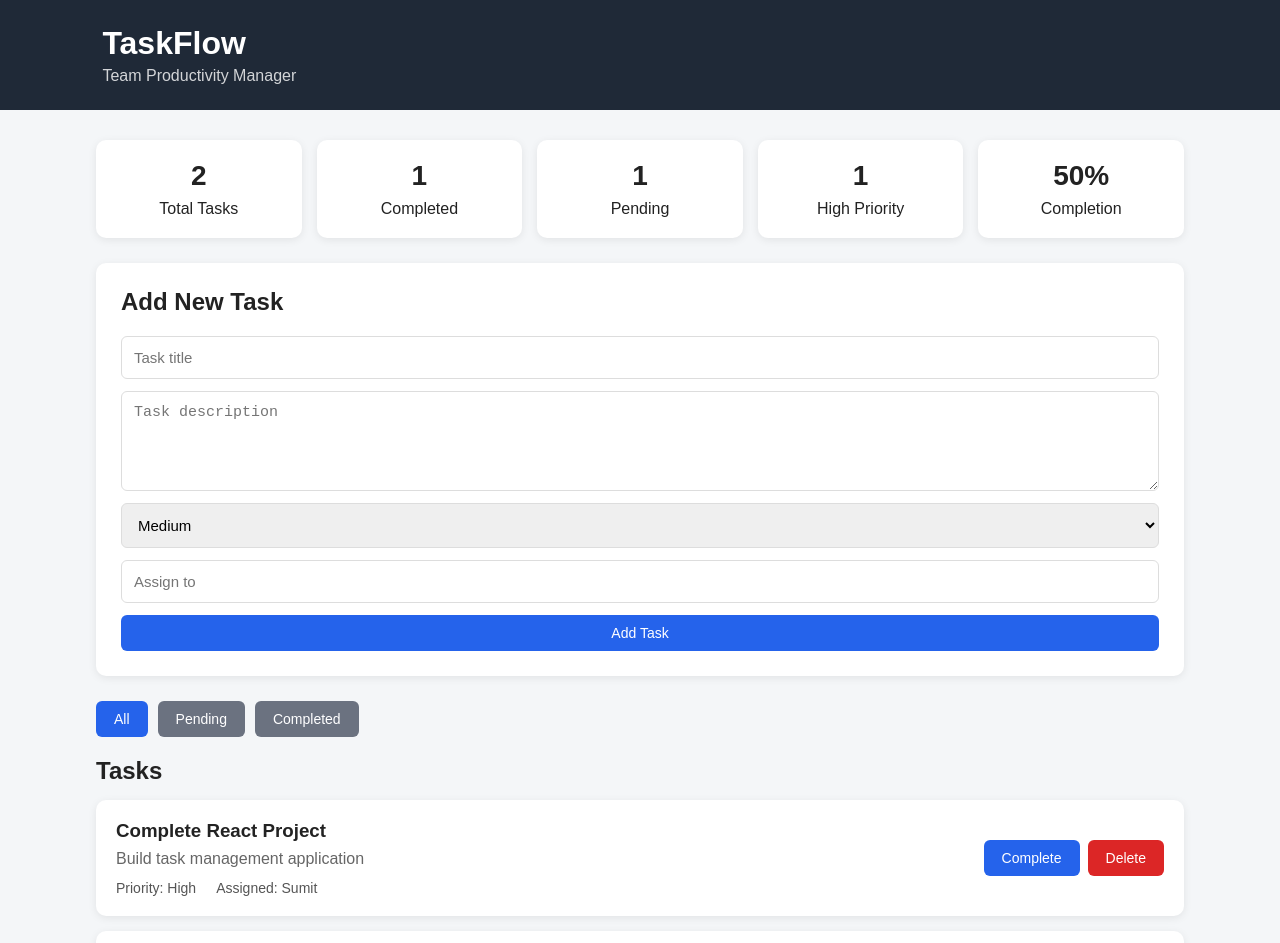
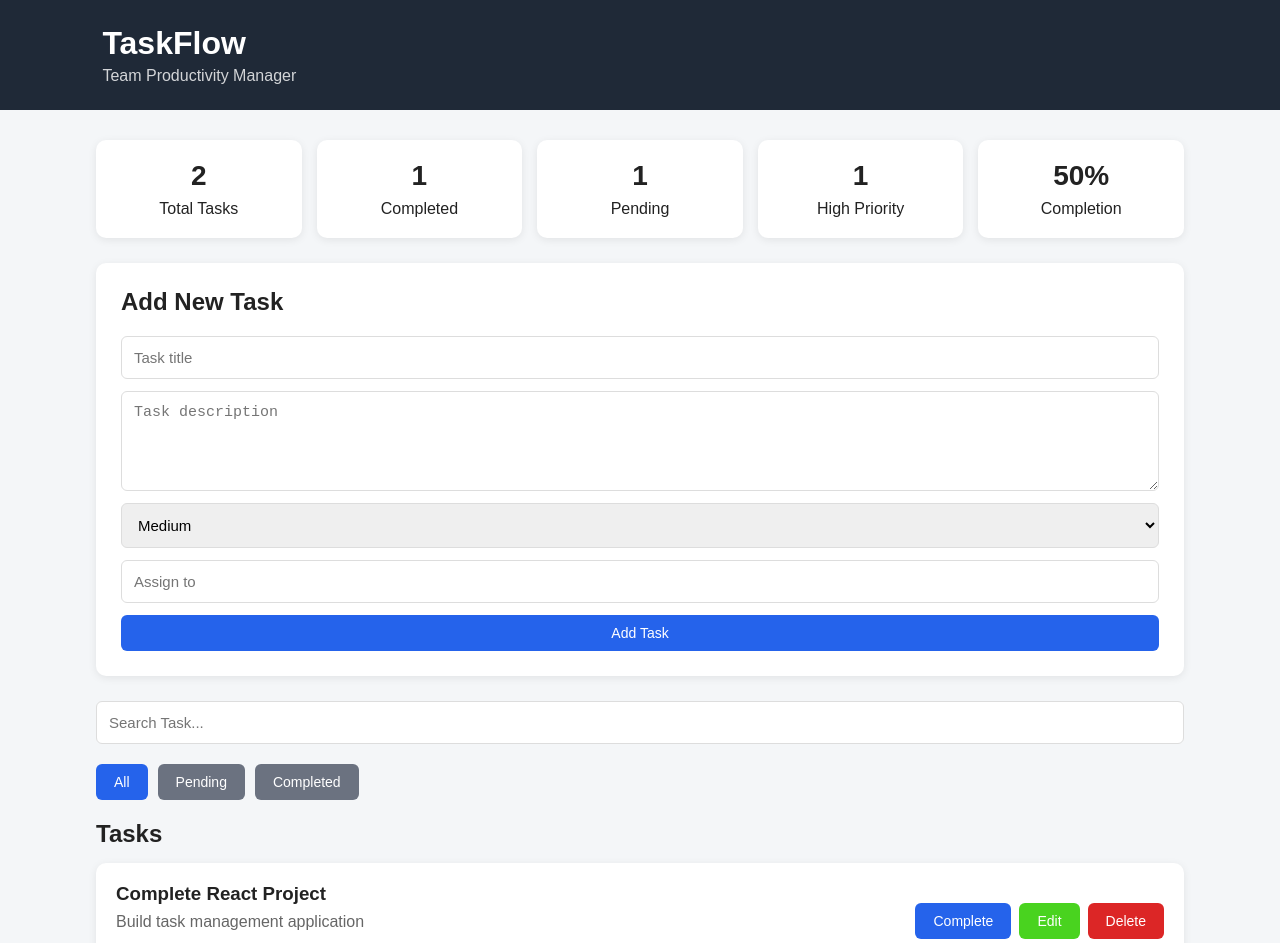
Before and after one commit to HC-DEV69/TaskManagerReact, a React (Vite) app in the folder TaskManagerApp/: page / in a window 1280 px wide. Shown: the top 943 px of the page. Built offline with nearby package versions, Linux system fonts and the light colour scheme.

Commit message:
Search Bar Added

```diff
--- a/TaskManagerApp/src/App.jsx
+++ b/TaskManagerApp/src/App.jsx
@@ -4,10 +4,13 @@ import TaskForm from "./components/TaskForm.jsx";
 import Statistics from "./components/Statistics.jsx";
 import FilterBar from "./components/FilterBar.jsx";
 import TaskList from "./components/TaskList.jsx";
+import SearchBar from "./components/SearchBar.jsx";
 
 function App() {
 
     const [filter, setFilter] = useState("all");
+    const[search, setSearch ] = useState("");
+
 
     return (
         <div className="app">
@@ -20,9 +23,11 @@ function App() {
 
                 <TaskForm />
 
+                <SearchBar setSearch={setSearch}/>
+
                 <FilterBar filter={filter} setFilter={setFilter} />
 
-                <TaskList filter={filter}/>
+                <TaskList filter={filter} search={search}/>
 
             </main>
 
--- /dev/null
+++ b/TaskManagerApp/src/components/SearchBar.jsx
@@ -0,0 +1,15 @@
+
+function SearchBar({setSearch}) {
+
+
+
+
+    return(
+        <>
+            <input type="text" name="search" id="searchBar" placeholder="Search Task..."
+            onChange={(e)=>setSearch(e.target.value)} />
+        </>
+    )
+}
+
+export default SearchBar
--- a/TaskManagerApp/src/components/TaskForm.jsx
+++ b/TaskManagerApp/src/components/TaskForm.jsx
@@ -1,14 +1,26 @@
-import { useState, useCallback } from "react";
+import { useState, useCallback, useEffect } from "react";
 import { useTasks } from "../context/TaskContext.jsx";
 
 function TaskForm() {
 
-    const { dispatch } = useTasks();
+    const { state, dispatch } = useTasks();
 
     const [title, setTitle] = useState("");
     const [description, setDescription] = useState("");
     const [priority, setPriority] = useState("Medium");
     const [assignee, setAssignee] = useState("");
+
+    useEffect(() => {
+
+        if(state.currentTask){
+
+            setTitle(state.currentTask.title),
+            setDescription(state.currentTask.description),
+            setPriority(state.currentTask.priority),
+            setAssignee(state.currentTask.assignee)
+        }
+    }, [state.currentTask])
+
 
     const handleSubmit = useCallback((event) => {
 
--- a/TaskManagerApp/src/components/TaskItem.jsx
+++ b/TaskManagerApp/src/components/TaskItem.jsx
@@ -13,6 +13,15 @@ function TaskItem({ task }) {
         });
 
     }, [dispatch, task.id]);
+
+    const editTask = useCallback(() => {
+
+        dispatch({
+            type: "SET_CURRENT_TASK",
+            payload: task
+        });
+
+    }, [dispatch, task]);
 
     const deleteTask = useCallback(() => {
 
@@ -61,6 +70,13 @@ function TaskItem({ task }) {
                 </button>
 
                 <button
+                    className="edit"
+                    onClick={editTask}
+                >
+                    Edit
+                </button>
+
+                <button
                     className="delete"
                     onClick={deleteTask}
                 >
--- a/TaskManagerApp/src/components/TaskList.jsx
+++ b/TaskManagerApp/src/components/TaskList.jsx
@@ -2,7 +2,7 @@ import { useMemo } from "react";
 import { useTasks } from "../context/TaskContext.jsx";
 import TaskItem from "./TaskItem.jsx";
 
-function TaskList({ filter }) {
+function TaskList({ filter , search}) {
 
     const { state } = useTasks();
 
@@ -28,6 +28,13 @@ function TaskList({ filter }) {
 
     }, [state.tasks, filter]);
 
+    const searchedTasks = useMemo(() =>{
+        return filteredTasks.filter(
+
+            task=> task.title.toLowerCase().includes(search.toLowerCase())
+
+        )}, [filteredTasks, search] )
+
     return (
         <section className="task-list">
 
@@ -41,7 +48,7 @@ function TaskList({ filter }) {
 
             ) : (
 
-                filteredTasks.map(task => (
+                searchedTasks.map(task => (
 
                     <TaskItem
                         key={task.id}
--- a/TaskManagerApp/src/context/TaskContext.jsx
+++ b/TaskManagerApp/src/context/TaskContext.jsx
@@ -21,7 +21,8 @@ const initialState = {
             assignee: "Rahul",
             completed: true
         }
-    ]
+    ],
+    currentTask: null
 }
 
 function taskReducer(state, action){
@@ -62,6 +63,16 @@ function taskReducer(state, action){
                 )
             };
 
+        case "SET_CURRENT_TASK" :
+
+            return {
+                ...state,
+                currentTask: action.payload,
+                tasks: state.tasks.filter(
+                    task => task.id !== action.payload.id
+                )
+            };
+
         default :
                 return state;
 
--- a/TaskManagerApp/src/index.css
+++ b/TaskManagerApp/src/index.css
@@ -93,6 +93,13 @@ button {
     font-size: 14px;
 }
 
+#searchBar{
+
+    display: flex;
+    margin-bottom: 20px;
+
+}
+
 .filter-bar {
     display: flex;
     gap: 10px;
@@ -157,6 +164,10 @@ button {
     background: #dc2626;
 }
 
+.task-actions .edit {
+    background: #49d31f;
+}
+
 .empty {
     background: white;
     padding: 30px;
```
